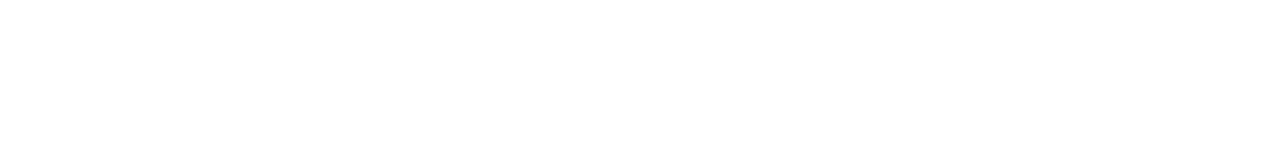
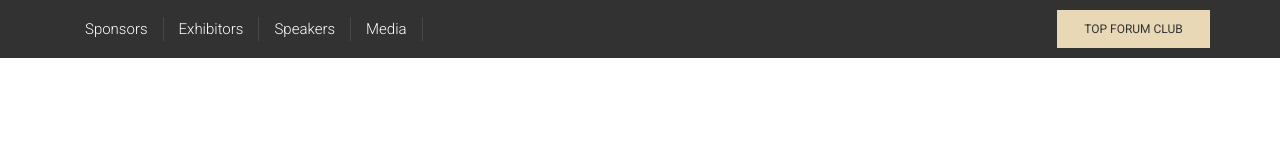
Before and after one commit to camnone/topForum, a website: page src/index.html in a window 1280 px wide. Drawn offline with nearby package versions, Linux system fonts and the light colour scheme; files that its build step writes are made by us from their sources; files whose address does not match are found by name.

Commit message:
nav-menu

```diff
--- a/gulpfile.js
+++ b/gulpfile.js
@@ -31,7 +31,6 @@ gulp.task('styles', function() {
 gulp.task('watch', function() {
     gulp.watch("src/sass/**/*.+(scss|sass|css)", gulp.parallel('styles'));
     gulp.watch("src/*.html").on('change', gulp.parallel('html'));
-    gulp.watch("src/js/**/*.js").on('change', gulp.parallel('scripts'));
     gulp.watch("src/fonts/**/*").on('all', gulp.parallel('fonts'));
     gulp.watch("src/icons/**/*").on('all', gulp.parallel('icons'));
     gulp.watch("src/img/**/*").on('all', gulp.parallel('images'));
@@ -41,11 +40,6 @@ gulp.task('html', function () {
     return gulp.src("src/*.html")
         .pipe(htmlmin({ collapseWhitespace: true }))
         .pipe(gulp.dest("dist/"));
-});
-
-gulp.task('scripts', function () {
-    return gulp.src("src/js/**/*.js")
-        .pipe(gulp.dest("dist/js"));
 });
 
 gulp.task('fonts', function () {
@@ -73,4 +67,4 @@ gulp.task('images', function () {
         .pipe(browserSync.stream());
 });
 
-gulp.task('default', gulp.parallel('watch', 'server', 'styles', 'scripts', 'fonts', 'icons', 'mailer', 'html', 'images'));
+gulp.task('default', gulp.parallel('watch', 'server', 'styles', 'fonts', 'icons', 'mailer', 'html', 'images'));
--- a/package.json
+++ b/package.json
@@ -20,6 +20,8 @@
     "gulp-rename": "^2.0.0",
     "gulp-sass": "^5.1.0",
     "patch-package": "^6.4.7",
-    "sass": "^1.49.7"
+    "sass": "^1.49.7",
+    "webpack": "^5.73.0",
+    "webpack-cli": "^4.10.0"
   }
 }
--- a/src/index.html
+++ b/src/index.html
@@ -1,12 +1,35 @@
 <!DOCTYPE html>
 <html lang="en">
+
 <head>
     <meta charset="UTF-8">
     <meta http-equiv="X-UA-Compatible" content="IE=edge">
     <meta name="viewport" content="width=device-width, initial-scale=1.0">
-    <title>Document</title>
+    <link rel="stylesheet" href="css/style.min.css">
+    <title>TopForum</title>
 </head>
+
 <body>
+    <header class="header">
+            <nav class="nav">
+                <div class="container">
+                    <div class="nav__flexbox">
+                        <div class="nav__1">
+                            <ul class="nav__list">
+                                <li class="nav__item"><a href="#">Sponsors</a></li>
+                                <li class="nav__item"><a href="#">Exhibitors</a></li>
+                                <li class="nav__item"><a href="#">Speakers</a></li>
+                                <li class="nav__item"><a href="#">Media</a></li>
+                            </ul>
+                        </div>
+                        <div class="nav_2">
+                            <button class="btn">TOP FORUM CLUB</button>
+                        </div>
+                    </div>
+                </div>
+            </nav>
+    </header>
+    <script src="js/bundle.js"></script>
+</body>
 
-</body>
 </html>
--- /dev/null
+++ b/src/sass/blocks/_btn.scss
@@ -0,0 +1,10 @@
+.btn{
+    width: 153px;
+    height: 38px;
+    border: none;
+    background-color: #e8d8b6;
+    font-size: 12px;
+    line-height: 24px;
+    font-weight: 400;
+    color: #323232;
+}
--- /dev/null
+++ b/src/sass/blocks/_header.scss
@@ -0,0 +1,31 @@
+.header {
+    width: 100%;
+    .nav {
+        background-color: #323232;
+        padding: 10px 0;
+        &__flexbox{
+            display: flex;
+            justify-content: space-between;
+            align-items:center;
+        }
+
+        &__list {
+            display: flex;
+            margin: 0;
+
+        }
+
+        &__item {
+            padding: 0 15px;
+            border-right: 1px solid #474747;
+            list-style-type: none;
+
+            a {
+                text-decoration: none;
+                font-size: 15px;
+                font-weight: 300;
+                color: #ffffff;
+            }
+        }
+    }
+}
--- /dev/null
+++ b/src/sass/style.scss
@@ -0,0 +1,22 @@
+@import 'libs/bootstrap-reboot.min';
+@import url('https://fonts.googleapis.com/css2?family=Roboto:ital,wght@0,100;0,300;0,400;0,500;0,900;1,100;1,300;1,400;1,500&display=swap');
+
+*{
+    margin: 0;
+    padding: 0;
+    font-family: 'Roboto', sans-serif;
+}
+
+.container{
+    max-width: 1140px;
+    margin: 0 auto;
+}
+
+@import 'blocks/header';
+@import 'blocks/btn';
+
+
+
+
+@import 'base/mixins';
+@import 'base/variables';
--- /dev/null
+++ b/webpack.config.js
@@ -0,0 +1,17 @@
+'use strict';
+
+let path = require('path');
+
+module.exports = {
+  mode: 'production',
+  entry: './src/js/script.js',
+  output: {
+    filename: 'bundle.js',
+    path: path.resolve(__dirname, './dist/js'),
+  },
+  watch: true,
+
+  devtool: "source-map",
+
+  module: {}
+};
```
Also changed, not shown: src/sass/libs/_bootstrap-reboot.min.scss (added, +7 -0 lines), dist/css/style.min.css (added), dist/icons/contacts.png (added), dist/icons/event.png (added), dist/icons/logo.png (added), dist/index.html (added), dist/js/bundle.js (added), src/icons/contacts.png (added), src/icons/event.png (added), src/icons/logo.png (added), src/js/script.js (added), src/sass/base/_mixins.scss (added), src/sass/base/_variables.scss (added), 2 other files.
